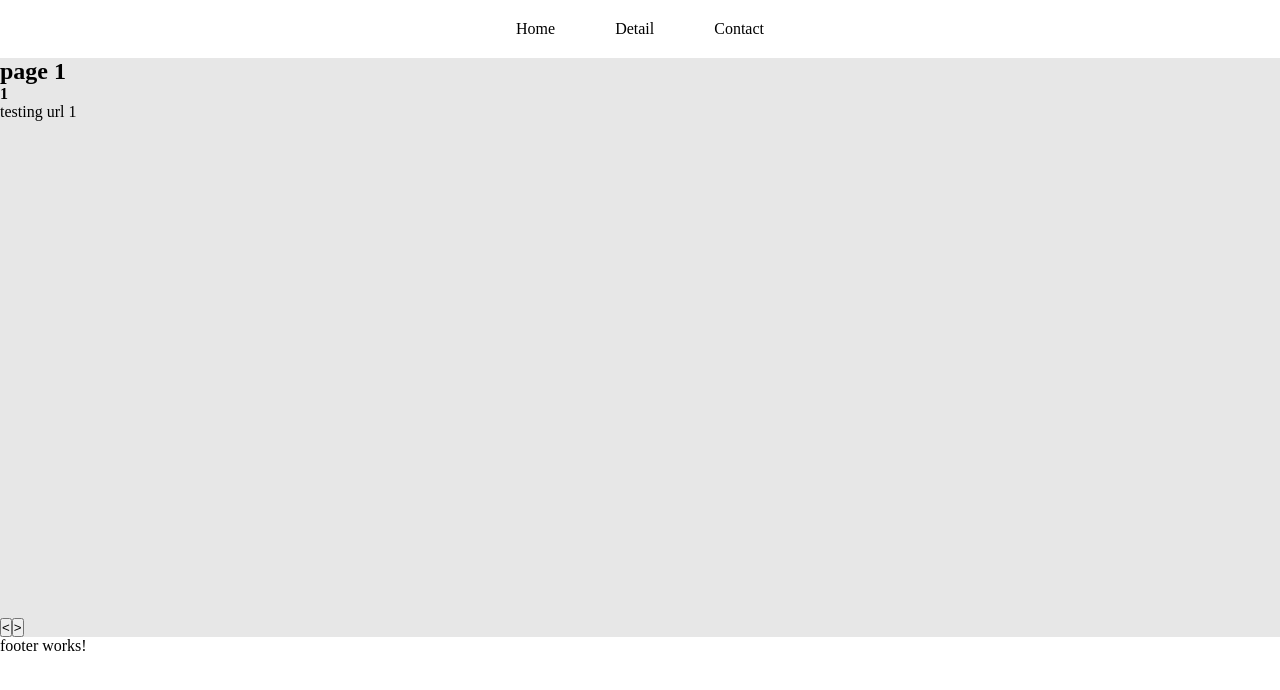
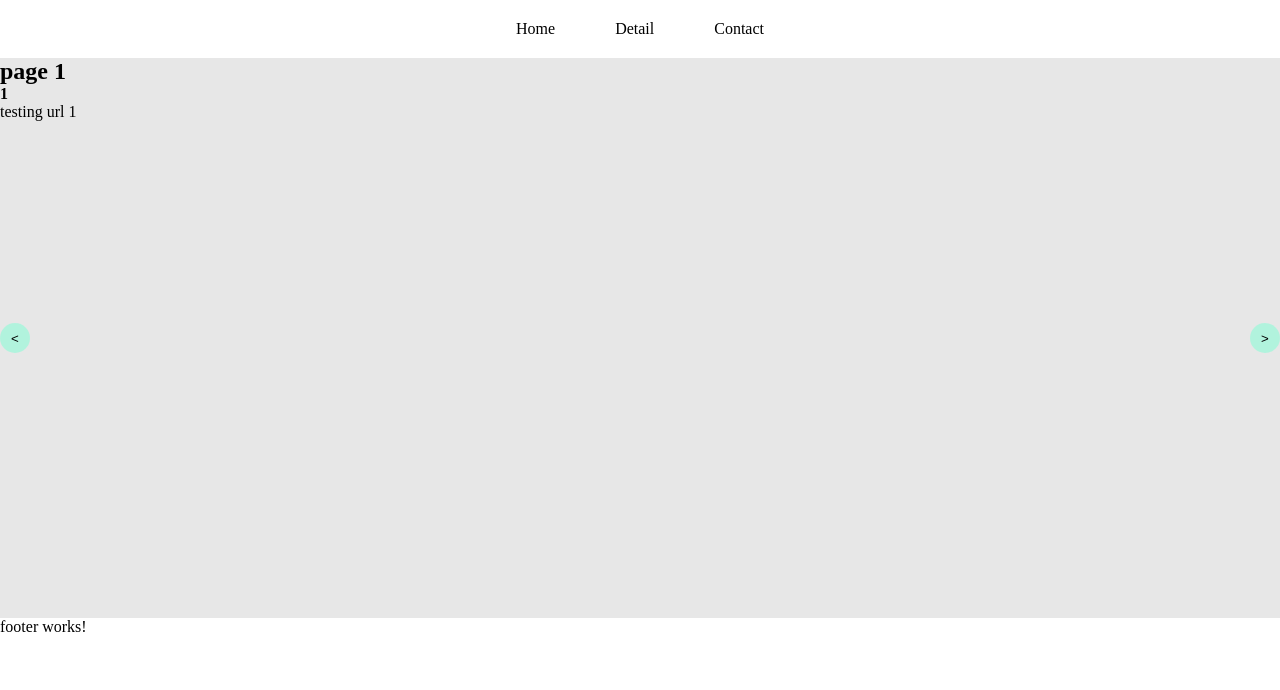
Before and after one commit to Kaung-Myat-Hun/angular-application, an Angular app: page / in a window 1280 px wide. Shown: the top 690 px of the page. Built offline with nearby package versions, Linux system fonts and the light colour scheme.

Commit message:
css update

```diff
--- a/src/app/hero/hero.component.css
+++ b/src/app/hero/hero.component.css
@@ -7,7 +7,30 @@
 .heroCard{
   min-width: 100vw;
   min-height: 100%;
+  transition: all 0.3s ease-in-out;
 }
 .hide{
   display: none;
+  transition: all 0.3s ease-in-out;
 }
+.heroContainer{
+  position: relative;
+}
+button{
+  position: absolute;
+  top: 50%;
+  width: 30px;
+  height: 30px;
+  border-radius: 50%;
+  background-color: rgba(127, 255, 212, 0.514);
+  border: none;
+  transition: all 0.3s ease-in-out;
+  transform: translateY(-50%);
+}
+button:last-child{
+  right: 0;
+}
+button:hover{
+  cursor: pointer;
+  background-color: rgba(127, 255, 212, 0.76);
+}
--- a/src/app/hero/hero.component.html
+++ b/src/app/hero/hero.component.html
@@ -11,7 +11,7 @@
 			</div>
 		</div>
 
+		<button (click)="prev()"><</button>
+		<button (click)="next()">></button>
 	</div>
-	<button (click)="prev()"><</button>
-	<button (click)="next()">></button>
 </div>
```
